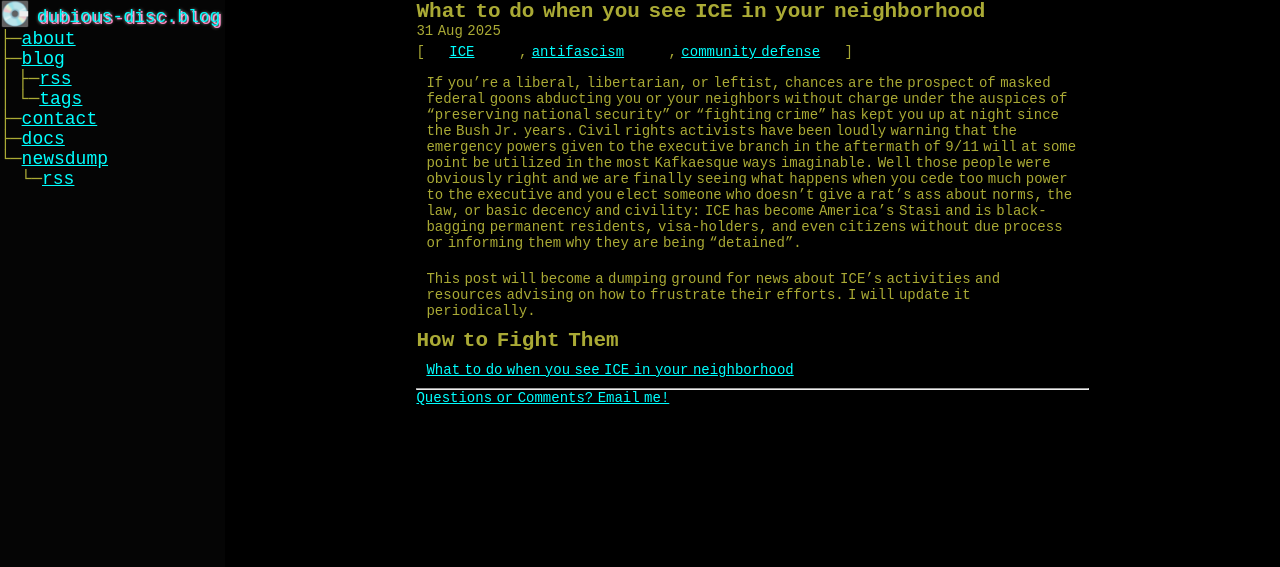
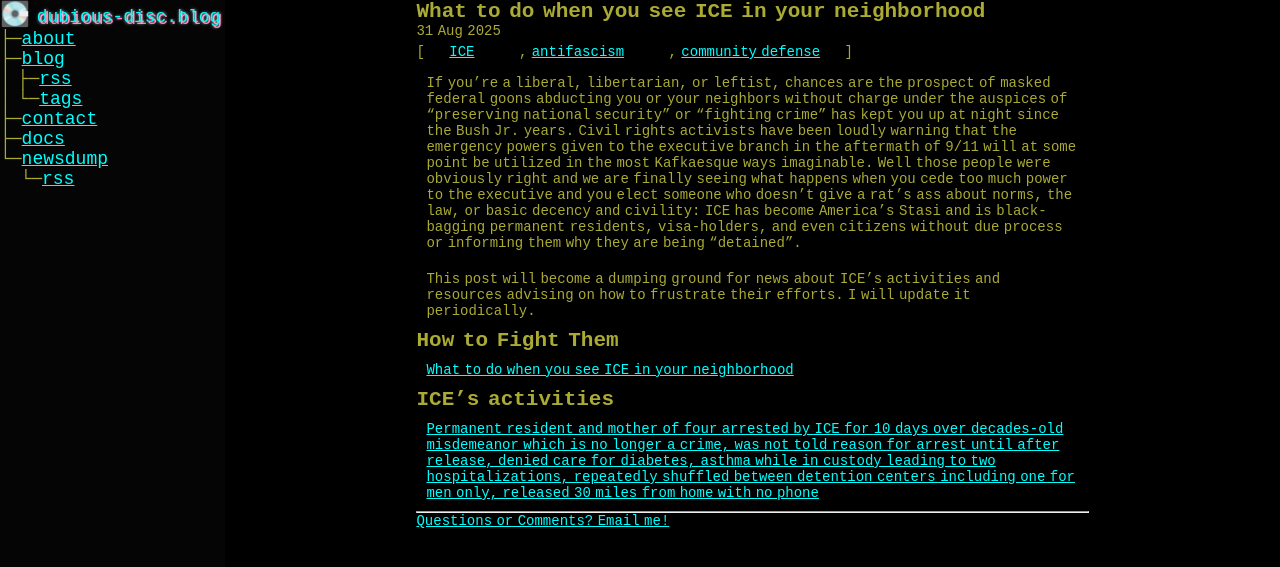
Before and after one commit to paranoid-porygon/paranoid-porygon.github.io, a Jekyll site: the page built from _posts/published/2025-08-31-ICE-in-your-hood.md, in a window 1280 px wide. Shown: the top 567 px of the page. Built offline with Jekyll 4.4.1, drawn with Linux system fonts in a browser that asks for light colours.

Commit message:
ICE blog

```diff
--- a/_posts/published/2025-08-31-ICE-in-your-hood.md
+++ b/_posts/published/2025-08-31-ICE-in-your-hood.md
@@ -15,3 +15,7 @@ This post will become a dumping ground for news about ICE's activities and resou
 # How to Fight Them
 
 [What to do when you see ICE in your neighborhood](https://theintercept.com/2025/07/12/ice-neighborhood-watch-la/)
+
+# ICE's activities
+
+[Permanent resident and mother of four arrested by ICE for 10 days over decades-old misdemeanor which is no longer a crime, was not told reason for arrest until after release, denied care for diabetes, asthma while in custody leading to two hospitalizations, repeatedly shuffled between detention centers including one for men only, released 30 miles from home with no phone](https://www.masslive.com/news/2025/08/mass-mom-detained-by-ice-for-10-days-over-decades-old-minor-marijuana-charge.html)
```
